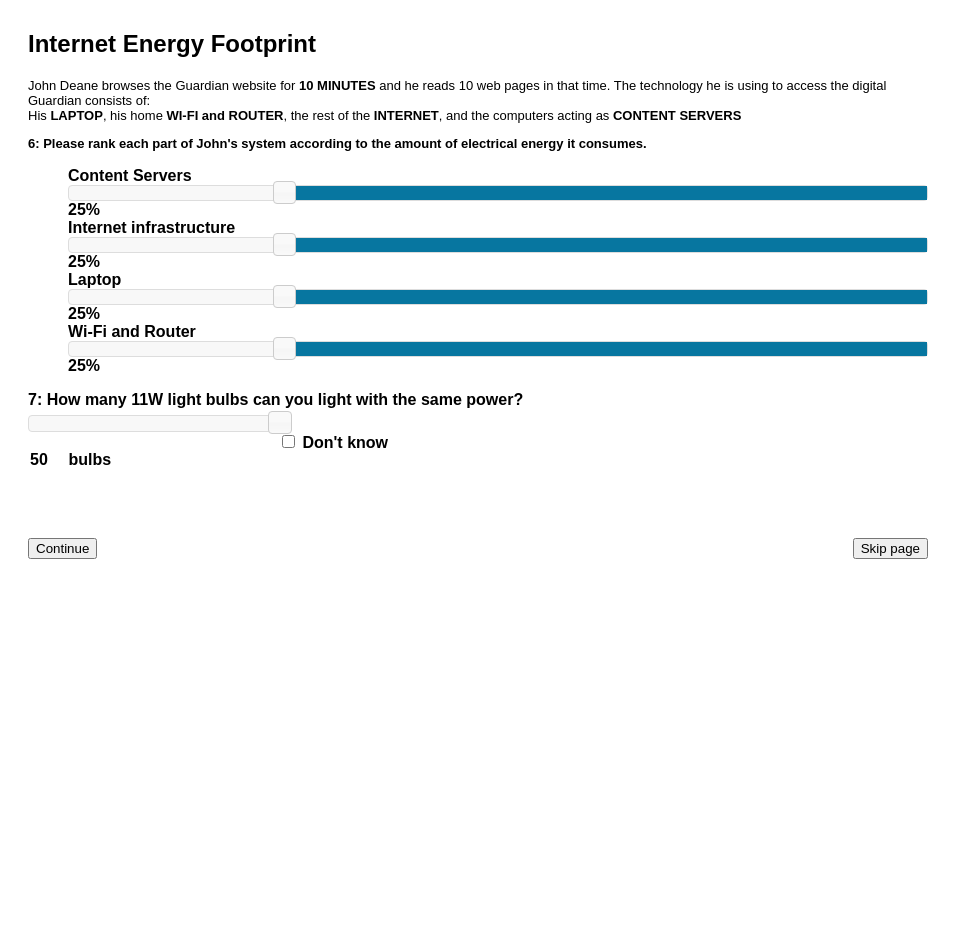
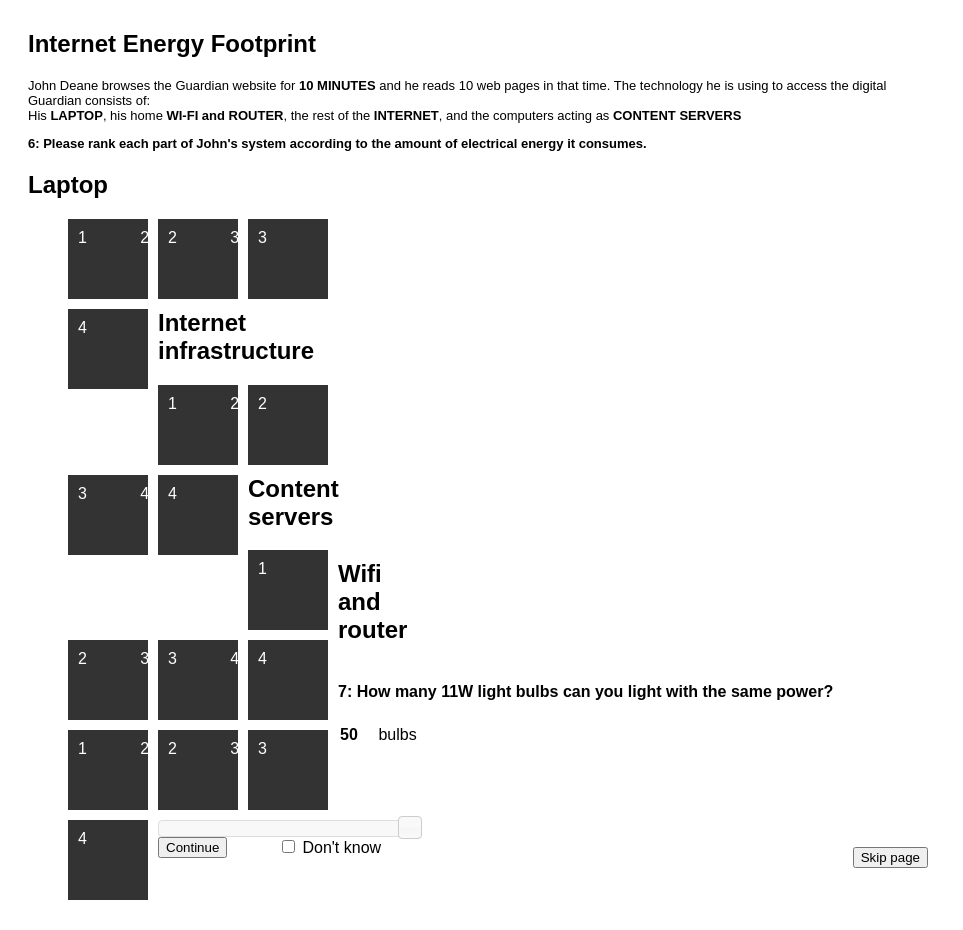
Before and after one commit to dschien/openday, a Django app: template templates/prepower.html in a window 1280 px wide. Shown: the part 78-1008 px from the top of the page, without its empty margins (0-963 px from the left). Before the commit the page ends 637 px from the top, so only its background shows below. Run offline with Django 3.2, Linux system fonts and the light colour scheme; the template is opened without the code that fills it, so the values that code supplies are empty; parts of the project's set-up code (start-up, migrations or seed data) failed here and were passed over; some web fonts are replaced.

Commit message:
Changed to buttons instead than sliders

```diff
--- a/templates/prepower.html
+++ b/templates/prepower.html
@@ -18,70 +18,100 @@
 		</p>
 		<p>
 			<script type="text/javascript" charset="utf-8">
-				$(function() {
-
-					var sliders = $("#sliders .slider");
-
-					sliders.each(function() {
-						var value = parseInt($(this).text(), 25), availableTotal = 100;
-
-						$(this).empty().slider({
-							value : 25,
-							min : 1,
-							max : 97,
-							range : "max",
-							step : 1,
-							animate : 100,
-							slide : function(event, ui) {
-								// Update display to current value
-								$(this).siblings().text(ui.value + "%");
-
-								// get current  value
-								var cur_val = ui.value
-
-								// Get current total of the other sliders
-								var total = 0;
-
-								sliders.not(this).each(function() {
-									total += $(this).slider("option", "value");
-								});
-								var availableOthers = availableTotal - cur_val;
-
-								// Update each slider
-								sliders.not(this).each(function() {
-									var t = $(this), value = t.slider("option", "value");
-
-									var newVal = availableOthers * value / total
-									if(isNaN(newVal)) {
-										newVal = 1
-									}
-									t.slider('value', newVal).siblings().text(Math.round(newVal) + "%");
-								});
-							}
-						});
-					});
+				$("#prio1 li").click(function() {
+					$(this).addClass("selected").siblings().removeClass("selected");
+					connection = $(this).text();
+					$("#prio_device").val(connection);
+				});
+				$("#prio2 li").click(function() {
+					$(this).addClass("selected").siblings().removeClass("selected");
+					connection = $(this).text();
+					$("#prio_internet").val(connection);
+				});
+				$("#prio3 li").click(function() {
+					$(this).addClass("selected").siblings().removeClass("selected");
+					connection = $(this).text();
+					$("#prio_server").val(connection);
+				});
+				$("#prio4 li").click(function() {
+					$(this).addClass("selected").siblings().removeClass("selected");
+					connection = $(this).text();
+					$("#prio_wifi").val(connection);
 				});
 
 			</script>
-			<ul id="sliders">
-				<b>Content Servers<b>
-				<li>
-					<div class="slider" id="sl_servers"></div>
-					<span class="value">25%</span>
-				</li> <b>Internet infrastructure</b>
-				<li>
-					<div class="slider" id="sl_internet"></div>
-					<span class="value">25%</span>
-				</li> <b>Laptop</b>
-				<li>
-					<div class="slider" id="sl_laptop"></div>
-					<span class="value">25%</span>
-				</li> <b>Wi-Fi and Router</b>
-				<li>
-					<div class="slider" id="sl_acc_net"></div>
-					<span class="value">25%</span>
-				</li>
-			</ul>
+			<div class="selection">
+				<h2>Laptop</h2>
+				<ol id="prio1">
+					<li class="device">
+						1
+					</li>
+					<li class="device">
+						2
+					</li>
+					<li class="device">
+						3
+					</li>
+					<li class="device">
+						4
+					</li>
+					<input id="prio_device" type="hidden" value="" runat="server" />
+				</ol>
+			</div>
+			<div class="selection">
+				<h2>Internet infrastructure</h2>
+				<ol id="prio2">
+					<li class="device">
+						1
+					</li>
+					<li class="device">
+						2
+					</li>
+					<li class="device">
+						3
+					</li>
+					<li class="device">
+						4
+					</li>
+					<input id="prio_internet" type="hidden" value="" runat="server" />
+				</ol>
+			</div>
+			<div class="selection">
+				<h2>Content servers</h2>
+				<ol id="prio3">
+					<li class="device">
+						1
+					</li>
+					<li class="device">
+						2
+					</li>
+					<li class="device">
+						3
+					</li>
+					<li class="device">
+						4
+					</li>
+					<input id="prio_server" type="hidden" value="" runat="server" />
+				</ol>
+			</div>
+			<div class="selection">
+				<h2>Wifi and router</h2>
+				<ol id="prio4">
+					<li class="device">
+						1
+					</li>
+					<li class="device">
+						2
+					</li>
+					<li class="device">
+						3
+					</li>
+					<li class="device">
+						4
+					</li>
+					<input id="prio_wifi" type="hidden" value="" runat="server" />
+				</ol>
+			</div>
 		</p>
 		<b>7: How many 11W light bulbs can you light with the same power?</b>
 		<script>
```
